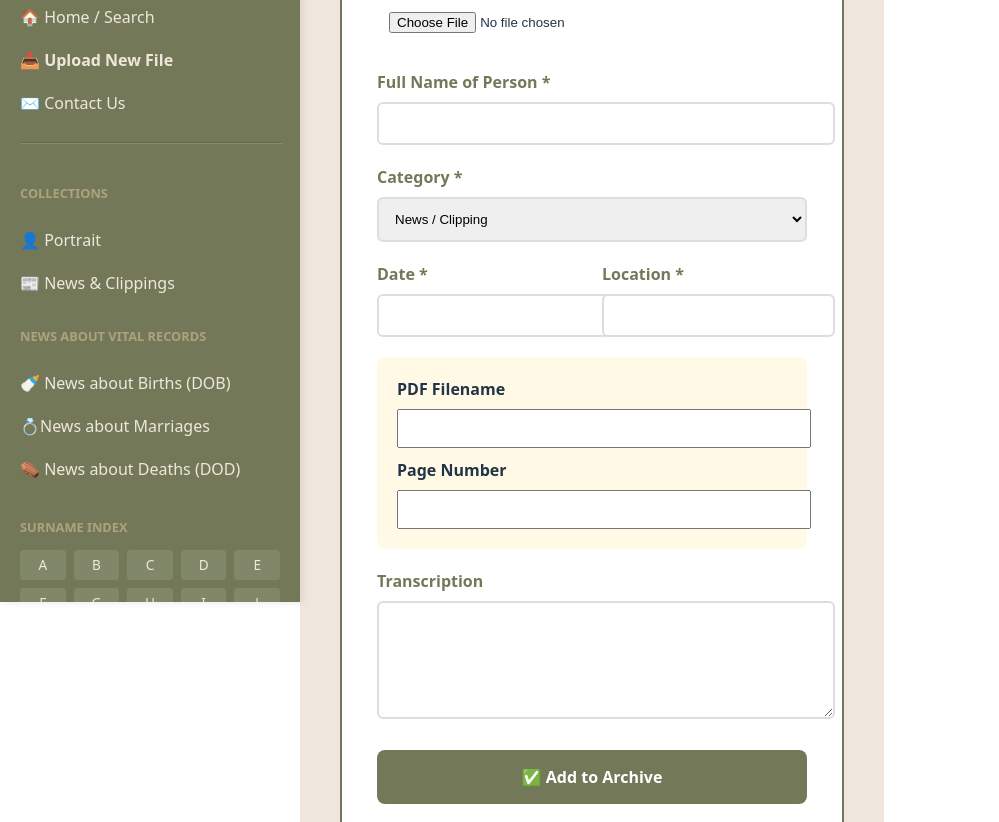
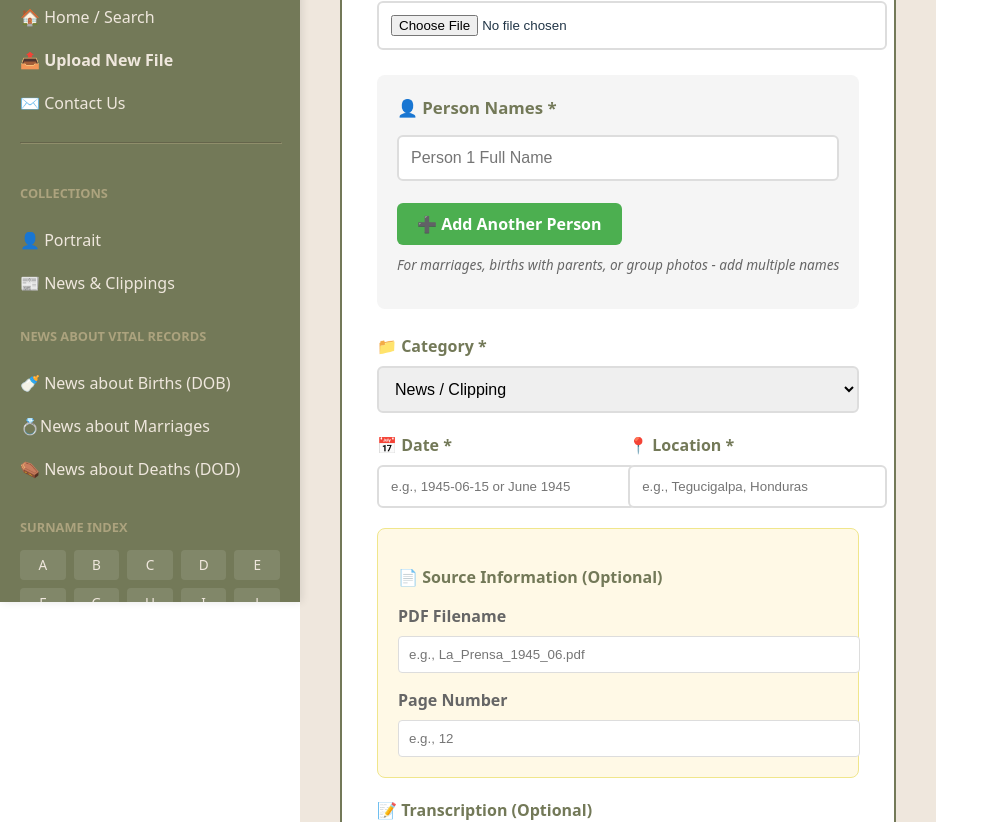
Before and after one commit to desivar/honduras-archive, a React app in the folder frontend/: page /upload in a window 1280 px wide. Shown: the part 238-1060 px from the top of the page, without its empty margins (0-999 px from the left). Built offline with nearby package versions, Linux system fonts and the light colour scheme; sample sign-in values are in the browser's storage; the HTML template or start-up script is replaced by a standard one.

Commit message:
updated UploadPage

```diff
--- a/frontend/src/pages/UploadPage.jsx
+++ b/frontend/src/pages/UploadPage.jsx
@@ -7,8 +7,11 @@ const UploadPage = () => {
   const [user, setUser] = useState(null);
   const [imageFile, setImageFile] = useState(null);
   const [imagePreview, setImagePreview] = useState(null);
+
+  // Multiple names array
+  const [names, setNames] = useState([{ fullName: '' }]);
+
   const [formData, setFormData] = useState({
-    fullName: '',
     eventDate: '',
     location: '',
     category: 'News',
@@ -56,15 +59,25 @@ const UploadPage = () => {
       ...formData,
       [name]: value
     });
+  };
 
-    if (name === 'category') {
-      if (['Birth News', 'Death News', 'Marriage News'].includes(value)) {
-        setFormData(prev => ({
-          ...prev,
-          category: value,
-          recordType: value
-        }));
-      }
+  // Handle name changes
+  const handleNameChange = (index, value) => {
+    const updatedNames = [...names];
+    updatedNames[index].fullName = value;
+    setNames(updatedNames);
+  };
+
+  // Add new name field
+  const addNameField = () => {
+    setNames([...names, { fullName: '' }]);
+  };
+
+  // Remove name field
+  const removeNameField = (index) => {
+    if (names.length > 1) {
+      const updatedNames = names.filter((_, i) => i !== index);
+      setNames(updatedNames);
     }
   };
 
@@ -76,13 +89,20 @@ const UploadPage = () => {
       return;
     }
 
+    // Validate at least one name is provided
+    const validNames = names.filter(n => n.fullName.trim() !== '');
+    if (validNames.length === 0) {
+      alert('Please provide at least one name');
+      return;
+    }
+
     setUploading(true);
 
     try {
-      // 1. Prepare names array
-      const namesArray = formData.fullName.split(',').map(name => name.trim());
+      // Prepare names array
+      const namesArray = validNames.map(n => n.fullName.trim());
 
-      // 2. Prepare FormData for multipart upload
+      // Prepare FormData for multipart upload
       const data = new FormData();
       data.append('image', imageFile);
       data.append('names', JSON.stringify(namesArray));
@@ -94,10 +114,9 @@ const UploadPage = () => {
       data.append('pdfName', formData.pdfName);
       data.append('pageNumber', formData.pageNumber);
       data.append('pdfLink', formData.pdfLink);
-      data.append('userId', user.userId);
 
-      // 3. Send to Render Backend
-      await axios.post(`${import.meta.env.VITE_API_URL}/api/archive`, data, {
+      // Send to backend
+      await axios.post('https://honduras-archive.onrender.com/api/archive', data, {
         headers: { 'Content-Type': 'multipart/form-data' }
       });
 
@@ -105,7 +124,6 @@ const UploadPage = () => {
 
       // Reset form
       setFormData({
-        fullName: '',
         eventDate: '',
         location: '',
         category: 'News',
@@ -115,6 +133,7 @@ const UploadPage = () => {
         pageNumber: '',
         pdfLink: ''
       });
+      setNames([{ fullName: '' }]);
       setImageFile(null);
       setImagePreview(null);
 
@@ -142,7 +161,7 @@ const UploadPage = () => {
         <p style={{ color: '#666', marginBottom: '30px' }}>Logged in as: <strong>{user.username}</strong> (Admin)</p>
 
         {success && (
-          <div style={{ backgroundColor: '#e8f5e9', color: '#2e7d32', padding: '15px', borderRadius: '8px', marginBottom: '25px', textAlign: 'center' }}>
+          <div style={{ backgroundColor: '#e8f5e9', color: '#2e7d32', padding: '15px', borderRadius: '8px', marginBottom: '25px', textAlign: 'center', fontWeight: 'bold' }}>
             ✓ Record added successfully!
           </div>
         )}
@@ -151,21 +170,137 @@ const UploadPage = () => {
 
           {/* Image Upload */}
           <div style={{ marginBottom: '25px' }}>
-            <label style={{ display: 'block', color: '#737958', marginBottom: '10px', fontWeight: 'bold' }}>Upload Clipping/Portrait Image *</label>
-            {imagePreview && <img src={imagePreview} alt="Preview" style={{ maxWidth: '100%', maxHeight: '300px', marginBottom: '15px', borderRadius: '8px' }} />}
-            <input type="file" accept="image/*" required onChange={handleImageChange} style={{ width: '100%', padding: '12px' }} />
+            <label style={{ display: 'block', color: '#737958', marginBottom: '10px', fontWeight: 'bold', fontSize: '1.05rem' }}>
+              📷 Upload Clipping/Portrait Image *
+            </label>
+            {imagePreview && (
+              <img
+                src={imagePreview}
+                alt="Preview"
+                style={{
+                  maxWidth: '100%',
+                  maxHeight: '300px',
+                  marginBottom: '15px',
+                  borderRadius: '8px',
+                  border: '2px solid #ddd'
+                }}
+              />
+            )}
+            <input
+              type="file"
+              accept="image/*"
+              required
+              onChange={handleImageChange}
+              style={{
+                width: '100%',
+                padding: '12px',
+                border: '2px solid #ddd',
+                borderRadius: '6px'
+              }}
+            />
           </div>
 
-          {/* Full Name */}
-          <div style={{ marginBottom: '20px' }}>
-            <label style={{ display: 'block', color: '#737958', marginBottom: '8px', fontWeight: 'bold' }}>Full Name of Person *</label>
-            <input type="text" name="fullName" required value={formData.fullName} onChange={handleChange} style={{ width: '100%', padding: '12px', border: '2px solid #ddd', borderRadius: '6px' }} />
+          {/* Names Section */}
+          <div style={{
+            marginBottom: '25px',
+            padding: '20px',
+            backgroundColor: '#f5f5f5',
+            borderRadius: '8px'
+          }}>
+            <label style={{
+              display: 'block',
+              color: '#737958',
+              marginBottom: '15px',
+              fontWeight: 'bold',
+              fontSize: '1.05rem'
+            }}>
+              👤 Person Names *
+            </label>
+
+            {names.map((name, index) => (
+              <div key={index} style={{
+                display: 'flex',
+                gap: '10px',
+                marginBottom: '12px',
+                alignItems: 'center'
+              }}>
+                <input
+                  type="text"
+                  value={name.fullName}
+                  onChange={(e) => handleNameChange(index, e.target.value)}
+                  placeholder={`Person ${index + 1} Full Name`}
+                  required={index === 0}
+                  style={{
+                    flex: 1,
+                    padding: '12px',
+                    border: '2px solid #ddd',
+                    borderRadius: '6px',
+                    fontSize: '1rem'
+                  }}
+                />
+                {names.length > 1 && (
+                  <button
+                    type="button"
+                    onClick={() => removeNameField(index)}
+                    style={{
+                      backgroundColor: '#d32f2f',
+                      color: 'white',
+                      border: 'none',
+                      padding: '12px 16px',
+                      borderRadius: '6px',
+                      cursor: 'pointer',
+                      fontWeight: 'bold'
+                    }}
+                  >
+                    ✕
+                  </button>
+                )}
+              </div>
+            ))}
+
+            <button
+              type="button"
+              onClick={addNameField}
+              style={{
+                backgroundColor: '#4caf50',
+                color: 'white',
+                border: 'none',
+                padding: '10px 20px',
+                borderRadius: '6px',
+                cursor: 'pointer',
+                fontWeight: 'bold',
+                marginTop: '10px'
+              }}
+            >
+              ➕ Add Another Person
+            </button>
+            <p style={{
+              fontSize: '0.85rem',
+              color: '#666',
+              marginTop: '10px',
+              fontStyle: 'italic'
+            }}>
+              For marriages, births with parents, or group photos - add multiple names
+            </p>
           </div>
 
           {/* Category */}
           <div style={{ marginBottom: '20px' }}>
-            <label style={{ display: 'block', color: '#737958', marginBottom: '8px', fontWeight: 'bold' }}>Category *</label>
-            <select name="category" value={formData.category} onChange={handleChange} style={{ width: '100%', padding: '12px', border: '2px solid #ddd', borderRadius: '6px' }}>
+            <label style={{ display: 'block', color: '#737958', marginBottom: '8px', fontWeight: 'bold' }}>
+              📁 Category *
+            </label>
+            <select
+              name="category"
+              value={formData.category}
+              onChange={handleChange}
+              style={{
+                width: '100%',
+                padding: '12px',
+                border: '2px solid #ddd',
+                borderRadius: '6px',
+                fontSize: '1rem'
+              }}
+            >
               <option value="News">News / Clipping</option>
               <option value="Portrait">Portrait / Photo</option>
               <option value="Birth">Birth News</option>
@@ -177,30 +312,132 @@ const UploadPage = () => {
           {/* Date & Location */}
           <div style={{ display: 'flex', gap: '20px', marginBottom: '20px' }}>
             <div style={{ flex: 1 }}>
-              <label style={{ display: 'block', color: '#737958', marginBottom: '8px', fontWeight: 'bold' }}>Date *</label>
-              <input type="text" name="eventDate" required value={formData.eventDate} onChange={handleChange} style={{ width: '100%', padding: '12px', border: '2px solid #ddd', borderRadius: '6px' }} />
+              <label style={{ display: 'block', color: '#737958', marginBottom: '8px', fontWeight: 'bold' }}>
+                📅 Date *
+              </label>
+              <input
+                type="text"
+                name="eventDate"
+                required
+                value={formData.eventDate}
+                onChange={handleChange}
+                placeholder="e.g., 1945-06-15 or June 1945"
+                style={{
+                  width: '100%',
+                  padding: '12px',
+                  border: '2px solid #ddd',
+                  borderRadius: '6px'
+                }}
+              />
             </div>
             <div style={{ flex: 1 }}>
-              <label style={{ display: 'block', color: '#737958', marginBottom: '8px', fontWeight: 'bold' }}>Location *</label>
-              <input type="text" name="location" required value={formData.location} onChange={handleChange} style={{ width: '100%', padding: '12px', border: '2px solid #ddd', borderRadius: '6px' }} />
+              <label style={{ display: 'block', color: '#737958', marginBottom: '8px', fontWeight: 'bold' }}>
+                📍 Location *
+              </label>
+              <input
+                type="text"
+                name="location"
+                required
+                value={formData.location}
+                onChange={handleChange}
+                placeholder="e.g., Tegucigalpa, Honduras"
+                style={{
+                  width: '100%',
+                  padding: '12px',
+                  border: '2px solid #ddd',
+                  borderRadius: '6px'
+                }}
+              />
             </div>
           </div>
 
           {/* PDF Source */}
-          <div style={{ backgroundColor: '#fff9e6', padding: '20px', borderRadius: '8px', marginBottom: '20px' }}>
-            <label style={{ display: 'block', marginBottom: '8px', fontWeight: 'bold' }}>PDF Filename</label>
-            <input type="text" name="pdfName" value={formData.pdfName} onChange={handleChange} style={{ width: '100%', padding: '10px', marginBottom: '10px' }} />
-            <label style={{ display: 'block', marginBottom: '8px', fontWeight: 'bold' }}>Page Number</label>
-            <input type="text" name="pageNumber" value={formData.pageNumber} onChange={handleChange} style={{ width: '100%', padding: '10px' }} />
+          <div style={{
+            backgroundColor: '#fff9e6',
+            padding: '20px',
+            borderRadius: '8px',
+            marginBottom: '20px',
+            border: '1px solid #f0e68c'
+          }}>
+            <h3 style={{
+              color: '#737958',
+              marginBottom: '15px',
+              fontSize: '1rem'
+            }}>
+              📄 Source Information (Optional)
+            </h3>
+            <label style={{ display: 'block', marginBottom: '8px', fontWeight: 'bold', color: '#666' }}>
+              PDF Filename
+            </label>
+            <input
+              type="text"
+              name="pdfName"
+              value={formData.pdfName}
+              onChange={handleChange}
+              placeholder="e.g., La_Prensa_1945_06.pdf"
+              style={{
+                width: '100%',
+                padding: '10px',
+                marginBottom: '15px',
+                border: '1px solid #ddd',
+                borderRadius: '4px'
+              }}
+            />
+            <label style={{ display: 'block', marginBottom: '8px', fontWeight: 'bold', color: '#666' }}>
+              Page Number
+            </label>
+            <input
+              type="text"
+              name="pageNumber"
+              value={formData.pageNumber}
+              onChange={handleChange}
+              placeholder="e.g., 12"
+              style={{
+                width: '100%',
+                padding: '10px',
+                border: '1px solid #ddd',
+                borderRadius: '4px'
+              }}
+            />
           </div>
 
           {/* Transcription */}
           <div style={{ marginBottom: '25px' }}>
-            <label style={{ display: 'block', color: '#737958', marginBottom: '8px', fontWeight: 'bold' }}>Transcription</label>
-            <textarea name="transcription" rows="6" value={formData.transcription} onChange={handleChange} style={{ width: '100%', padding: '12px', border: '2px solid #ddd', borderRadius: '6px' }} />
+            <label style={{ display: 'block', color: '#737958', marginBottom: '8px', fontWeight: 'bold' }}>
+              📝 Transcription (Optional)
+            </label>
+            <textarea
+              name="transcription"
+              rows="6"
+              value={formData.transcription}
+              onChange={handleChange}
+              placeholder="Type the text from the newspaper clipping here..."
+              style={{
+                width: '100%',
+                padding: '12px',
+                border: '2px solid #ddd',
+                borderRadius: '6px',
+                fontSize: '1rem',
+                fontFamily: 'inherit'
+              }}
+            />
           </div>
 
-          <button type="submit" disabled={uploading} style={{ width: '100%', backgroundColor: uploading ? '#999' : '#737958', color: 'white', padding: '16px', borderRadius: '8px', fontWeight: 'bold', border: 'none' }}>
+          <button
+            type="submit"
+            disabled={uploading}
+            style={{
+              width: '100%',
+              backgroundColor: uploading ? '#999' : '#737958',
+              color: 'white',
+              padding: '16px',
+              borderRadius: '8px',
+              fontWeight: 'bold',
+              border: 'none',
+              fontSize: '1.1rem',
+              cursor: uploading ? 'not-allowed' : 'pointer'
+            }}
+          >
             {uploading ? '⏳ Adding to Archive...' : '✅ Add to Archive'}
           </button>
         </form>
```
